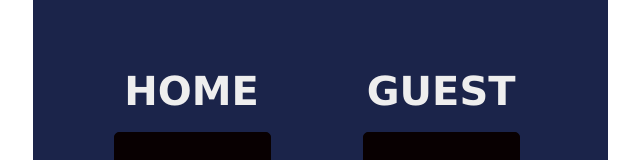
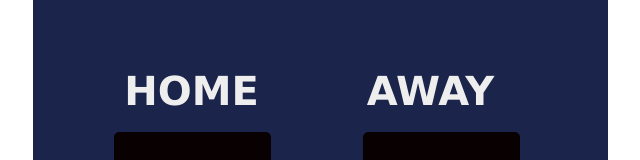
Before and after one commit to pyarasid/scorecard, a plain HTML site: page index.html in a window 1280 px wide. Shown: the top 160 px of the page, without its empty margins (320-960 px from the left). Drawn offline with nearby package versions, Linux system fonts and the light colour scheme; a web font is replaced by a local one.

Commit message:
Updated score header

```diff
--- a/index.html
+++ b/index.html
@@ -21,7 +21,7 @@
                 </div>
             </div>
             <div>
-                <h3 class="guest-team">GUEST</h3>
+                <h3 class="guest-team">AWAY</h3>
                 <h1 id="guest-score">0</h1>
                 <div id="guest-button">
                     <button class="first-btn" onclick="increment1Guest()">+1</button>
```
